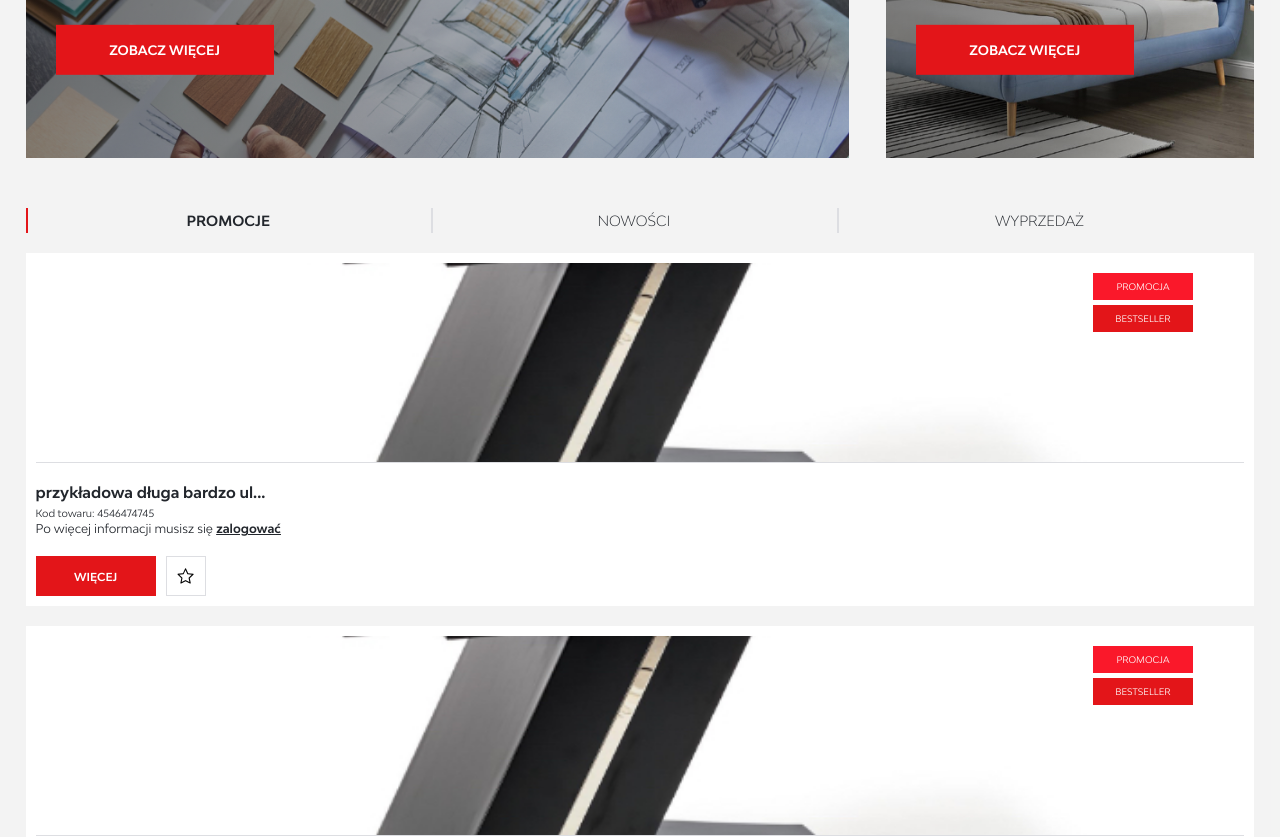
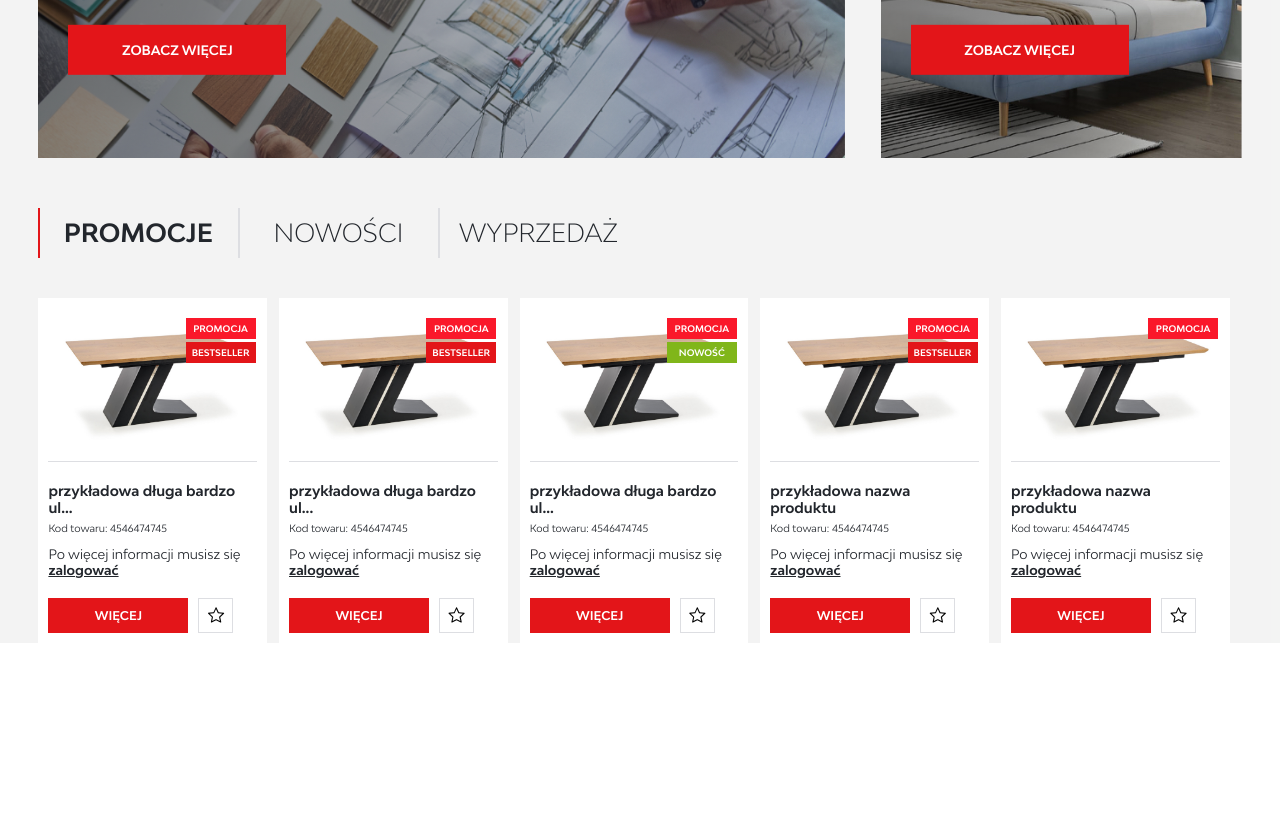
Before and after one commit to Cyklotymia/Halmar, a React app: page / in a window 1280 px wide. Shown: the part 1160-1997 px from the top of the page. After the commit the page ends 1803 px from the top, so only its background shows below. Built offline with nearby package versions, Linux system fonts and the light colour scheme.

Commit message:
styles for bigger sizes

```diff
--- a/src/assets/scss/_products.scss
+++ b/src/assets/scss/_products.scss
@@ -4,6 +4,15 @@
   width: 100%;
   text-transform: uppercase;
   height: 25px;
+  @include for-size(xs){
+  height: 4vw;
+  }
+  @include for-size(s){
+   margin-bottom: 20px;
+    }
+    @include for-size(xm){
+      height: 50px;
+      }
   @include flexParent(row, nowrap, flex-start, center);
   .products__nav-element {
     position: relative;
@@ -13,6 +22,14 @@
     color: $text-color;
     text-align: left;
     transition: 0.3s;
+    max-width: 150px;
+    @include for-size(xs){
+      font-size: 3vw;
+      max-width: 200px;
+    }
+    @include for-size(xm){
+      font-size: 25px;
+      }
   }
   .products__nav-element::before {
     position: absolute;
@@ -35,12 +52,30 @@
 }
 .products__container {
   padding-top: 20px;
+
+   @include for-size(xs){
+    @include flexParent(row,wrap,flex-start,center);
+  }
+  @include for-size(s){
+    overflow: hidden;
+   flex-wrap: nowrap;
+  }
   .products__element {
     position: relative;
     width: 100%;
     background-color: white;
     margin-bottom: 20px;
-    padding: 10px;
+    padding: 20px;
+    @include for-size(xs){
+      width: 45%;
+      margin:  20px 2% 0
+    }
+    @include for-size(s){
+      min-width: 19%;
+      margin: 0;
+      margin-right: 1%;
+      padding: 10px;
+    }
     .products__element-category--container {
       @include flexParent(column, nowrap, center, center);
       position: absolute;
@@ -48,6 +83,9 @@
       right: 5%;
       z-index: 2;
       width: 100px;
+      @include for-size(s){
+        width: 70px;
+      }
 
       .products__element-category {
         color: white;
@@ -56,7 +94,12 @@
         width: 100%;
         @include flexParent(row, nowrap, center, center);
         padding: 8px;
+        font-weight: $font-w-bold;
         margin-bottom: 5px;
+        @include for-size(s){
+        padding: 5px;
+        margin-bottom: 3px;
+        }
       }
     }
     .products__element-img--container {
@@ -66,6 +109,9 @@
       overflow: hidden;
       height: 200px;
       border-bottom: 1px solid $border-color;
+      @include for-size(s){
+        height: 12vw;
+      }
       .products__element-img {
         position: absolute;
         top: 50%;
@@ -73,6 +119,7 @@
         transform: translate(-50%, -50%);
         width: 100%;
         height: auto;
+        // max-width: 350px;
       }
     }
     .products__element-text--container {
@@ -82,15 +129,36 @@
         .products__element-header {
           color: $text-color;
           font-size: 15px;
+          @include for-size(s){
+            font-size: 12px;
+          }
+          @include for-size(m){
+            font-size: 14px;
+          }
         }
       }
       .products__element-text {
           font-size: 10px;
+
+          @include for-size(s){
+            font-size: 8px;
+
+          }
+          @include for-size(m){
+            font-size: 10px;
+          }
     }
     .products__element-text--info {
-        font-size: 12px;
+      font-size: 12px;
+      @include for-size(s){
+          font-size: 10px;
+        }
         .products__element-text--infoLog {
-
+          padding-top: 10px;
+          display: block;
+          @include for-size(xm){
+            font-size: 13px;
+          }
           .products__element-text--infoLogLink {
             color: $text-color;
             text-decoration: underline;
@@ -103,11 +171,30 @@
           margin-top: 20px;
           width: 100%;
           height: 40px;
+          @include for-size(s){
+            height: 3vw;
+
+          }
+          @include for-size(xm){
+            height:35px;
+
+          }
         .products__element-button {
             height: 100%;
             padding: 0;
             width: 120px;
             @include flexParent(row,nowrap,center,center);
+            @include for-size(s){
+              font-size: 8px;
+              width: 130px;
+
+            }
+            @include for-size(xm){
+              font-size: 12px;
+              width: 140px;
+
+
+            }
         }
         .products__element-fav {
             margin-left: 10px;
@@ -116,6 +203,14 @@
             width: 40px;
             @include flexParent(row,nowrap,center,center);
             border: 1px solid $border-color;
+            @include for-size(s){
+              width: 3vw;
+
+            }
+            @include for-size(xm){
+            width:35px;
+            }
+
           .products__element-fav--icon {
               display: block;
               color: black;
--- a/src/assets/scss/_variables.scss
+++ b/src/assets/scss/_variables.scss
@@ -64,6 +64,6 @@ $text-color:#22262C;
 /// sizes
 $logoSection-height:107px;
 $logoSection-height-s:55px;
-$wrapper-padding:2vw;
+$wrapper-padding:3vw;
 
 $menu-height:40px
```
